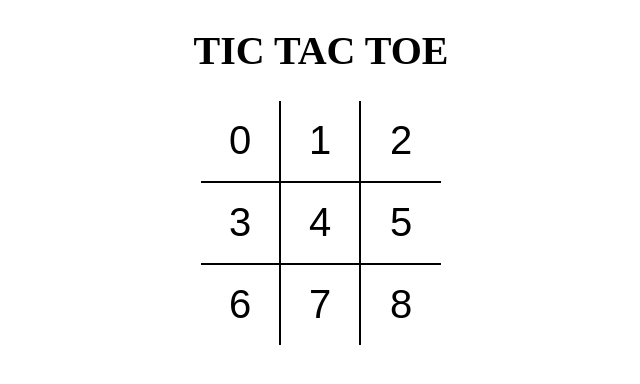
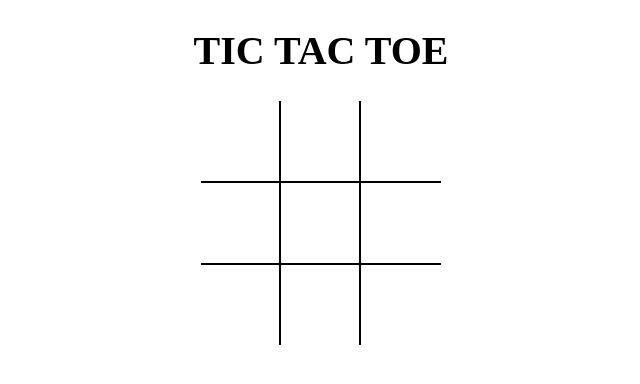
Before and after one commit to Fexol/tictactoe, a React (Vite) app: page / in a window 1280 px wide. Shown: the top 384 px of the page, without its empty margins (319-959 px from the left). Built offline with nearby package versions, Linux system fonts and the light colour scheme.

Commit message:
added board state and events

```diff
--- a/src/components/Board.jsx
+++ b/src/components/Board.jsx
@@ -1,23 +1,51 @@
-import React from 'react';
+import React, { useState } from 'react';
 import Sqare from './Sqare';
 
 const Board = () => {
+  const [board, setBoard] = useState(Array(9).fill(null));
+  const [isXNext, setIsXNext] = useState(false);
+
+  const handleSquareClick = position => {
+    if (board[position]) return;
+
+    setBoard(prev => {
+      return prev.map((sqare, pos) => {
+        if (pos === position) {
+          return isXNext ? 'X' : '0';
+        }
+
+        return sqare;
+      });
+    });
+
+    setIsXNext(prev => !prev);
+  };
+
+  const renderSquare = position => {
+    return (
+      <Sqare
+        value={board[position]}
+        onClick={() => handleSquareClick(position)}
+      />
+    );
+  };
+
   return (
     <div className="board">
       <div className="board-row">
-        <Sqare value={0} />
-        <Sqare value={1} />
-        <Sqare value={2} />
+        {renderSquare(0)}
+        {renderSquare(1)}
+        {renderSquare(2)}
       </div>
       <div className="board-row">
-        <Sqare value={3} />
-        <Sqare value={4} />
-        <Sqare value={5} />
+        {renderSquare(3)}
+        {renderSquare(4)}
+        {renderSquare(5)}
       </div>
       <div className="board-row">
-        <Sqare value={6} />
-        <Sqare value={7} />
-        <Sqare value={8} />
+        {renderSquare(6)}
+        {renderSquare(7)}
+        {renderSquare(8)}
       </div>
     </div>
   );
--- a/src/components/Sqare.jsx
+++ b/src/components/Sqare.jsx
@@ -1,8 +1,8 @@
 import React from 'react';
 
-const Sqare = ({ value }) => {
+const Sqare = ({ value, onClick }) => {
   return (
-    <button type="button" className="square">
+    <button type="button" className="square" onClick={onClick}>
       {value}
     </button>
   );
```
